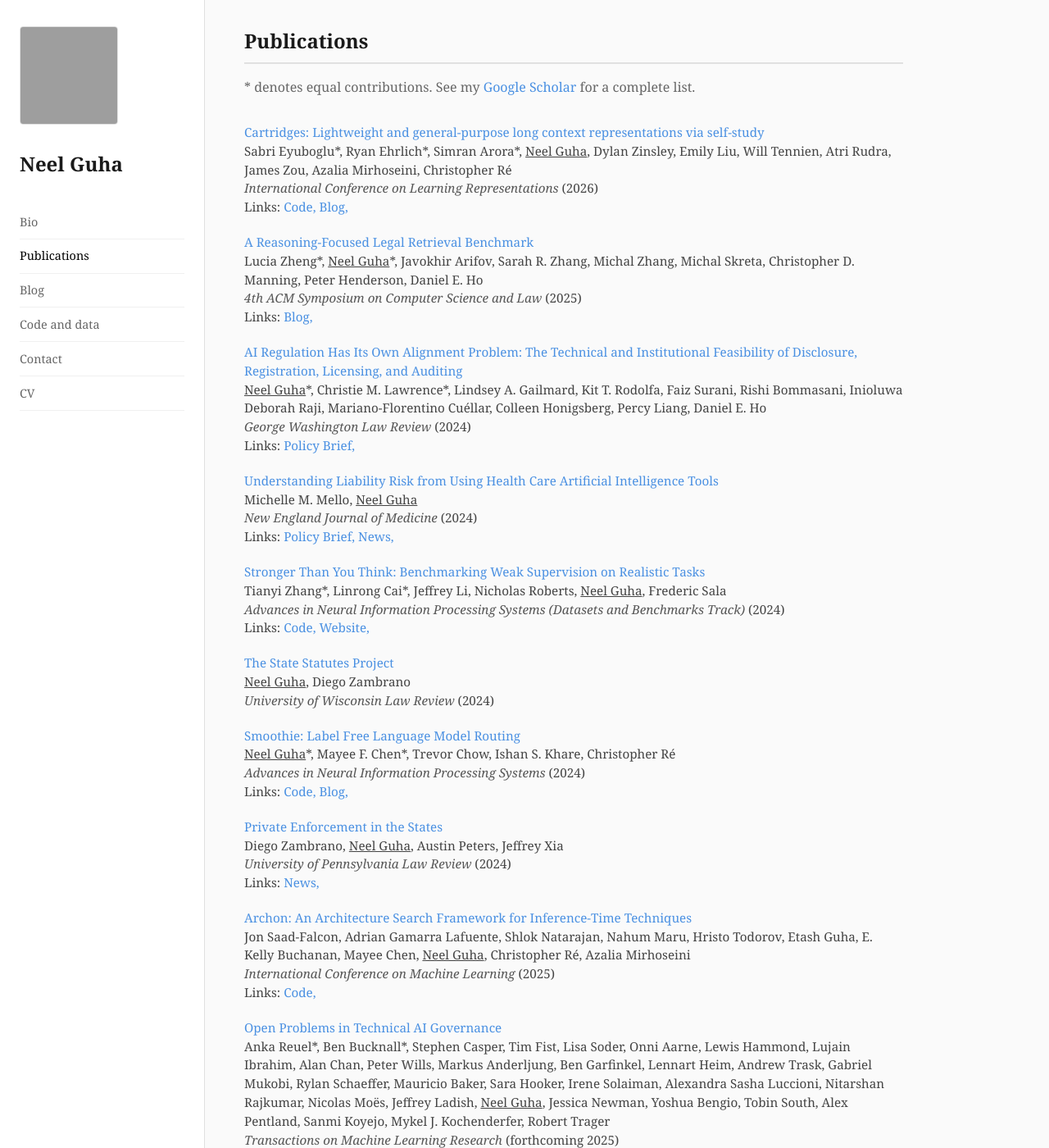
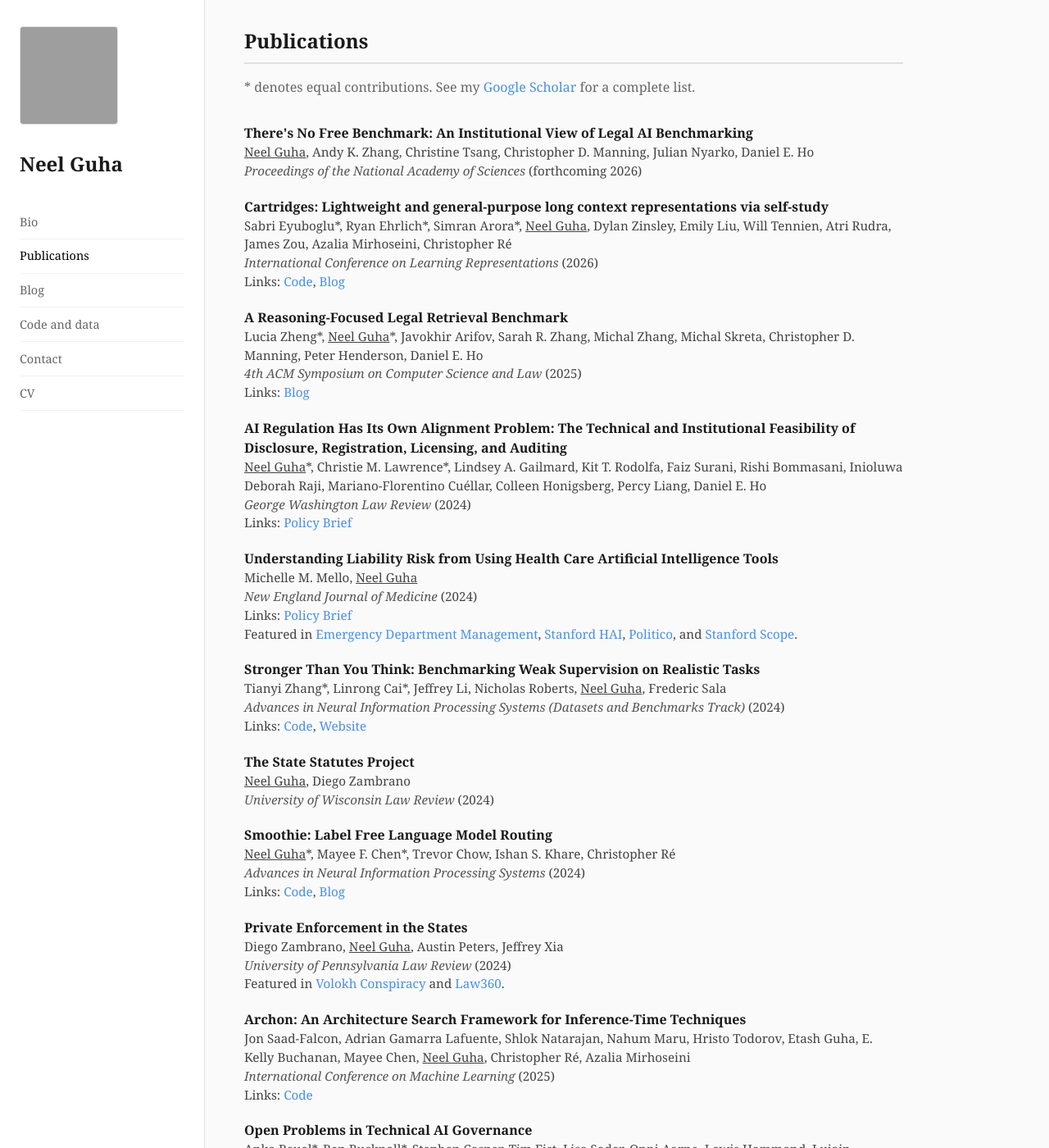
Before and after one commit to neelguha/neelguha.github.io, a Jekyll site: the page built from publications.html, in a window 1280 px wide and 1400 px high. Shown: the whole window at 82% size. Built offline with Jekyll 4.4.1, drawn with Linux system fonts in a browser that asks for light colours; some of the changed text lies outside the part shown; grey boxes are pictures that could not be loaded.

Commit message:
Updated publications

```diff
--- a/_data/news.yaml
+++ b/_data/news.yaml
@@ -1,4 +1,8 @@
 news:
+
+    - time: "February 2026"
+      events: "<a href='https://hazyresearch.stanford.edu/blog/2025-06-08-cartridges'>Cartridges</a> accepted to ICML 2026."
+      category: "current"
 
     - time: "June 2025"
       events: "Our <a href='https://academic.oup.com/edited-volume/59908/chapter-abstract/523978823?redirectedFrom=fulltext'>chapter</a> on legal benchmarking in the Oxford Handbook on the Foundations and Regulation of Generative AI is out!"
--- a/_data/publications.yaml
+++ b/_data/publications.yaml
@@ -1,4 +1,11 @@
 papers:
+
+  - title: "There's No Free Benchmark: An Institutional View of Legal AI Benchmarking"
+    authors: "<u>Neel Guha</u>, Andy K. Zhang, Christine Tsang, Christopher D. Manning, Julian Nyarko, Daniel E. Ho"
+    venue: "Proceedings of the National Academy of Sciences"
+    year: "forthcoming 2026"
+    law: y
+    selected: n
 
   - title: "Cartridges: Lightweight and general-purpose long context representations via self-study"
     authors: "Sabri Eyuboglu*, Ryan Ehrlich*, Simran Arora*, <u>Neel Guha</u>, Dylan Zinsley, Emily Liu, Will Tennien, Atri Rudra, James Zou, Azalia Mirhoseini, Christopher Ré"
@@ -222,6 +229,7 @@ papers:
     year: 2021
     paper_pdf: "https://arxiv.org/abs/2011.07194"
     cs: y
+    code: "https://github.com/mandycoston/covid-mobility-disparate-coverage"
     news: "Featured in <a href='https://www.wsj.com/articles/smartphone-location-data-can-leave-out-those-most-hit-by-covid-19-11617627615'>Wall Street Journal</a>."
 
   - title: "Bootleg: Chasing the Tail with Self-Supervised Named Entity Disambiguation"
--- a/publications.html
+++ b/publications.html
@@ -9,20 +9,20 @@ title: Publications
 {% for paper in all_papers %}
   <div class="paper-inline">
     {% if paper.paper_pdf %}
-      <a href="{{ paper.paper_pdf | prepend: site.baseurl }}" target="_blank">{{ paper.title }}</a>
+      <strong><a href="{{ paper.paper_pdf | prepend: site.baseurl }}" target="_blank">{{ paper.title }}</a></strong>
     {% else %}
       <strong>{{ paper.title }}</strong>
     {% endif %}<br>
     {{ paper.authors }}<br>
-    <em>{{ paper.venue }}</em> ({{ paper.year }})<br>
-    {% if paper.award %}<span style="color:#4682b4">Award: {{ paper.award }}</span><br>{% endif %}
-    {% if paper.code or paper.blog or paper.policy_brief or paper.website or paper.news %}
+    <em>{{ paper.venue }}</em> ({{ paper.year }}){% if paper.award or paper.code or paper.blog or paper.policy_brief or paper.website or paper.news %}<br>{% endif %}
+    {% if paper.award %}Award: {{ paper.award }}<br>{% endif %}
+    {% if paper.code or paper.blog or paper.policy_brief or paper.website %}
       Links:
-      {% if paper.code %}<a href="{{ paper.code }}" target="_blank">Code,</a>{% endif %}
-      {% if paper.blog %} <a href="{{ paper.blog }}" target="_blank">Blog,</a>{% endif %}
-      {% if paper.policy_brief %}<a href="{{ paper.policy_brief }}" target="_blank">Policy Brief,</a>{% endif %}
-      {% if paper.website %}<a href="{{ paper.website }}" target="_blank">Website,</a>{% endif %}
-      {% if paper.news %}<a href="{{ paper.news }}" target="_blank">News,</a>{% endif %}
+      {% if paper.code %}<a href="{{ paper.code }}" target="_blank">Code</a>{% if paper.blog or paper.policy_brief or paper.website %}, {% endif %}{% endif %}
+      {% if paper.blog %}<a href="{{ paper.blog }}" target="_blank">Blog</a>{% if paper.policy_brief or paper.website %}, {% endif %}{% endif %}
+      {% if paper.policy_brief %}<a href="{{ paper.policy_brief }}" target="_blank">Policy Brief</a>{% if paper.website %}, {% endif %}{% endif %}
+      {% if paper.website %}<a href="{{ paper.website }}" target="_blank">Website</a>{% endif %}
     {% endif %}
+    {% if paper.news %}{% if paper.code or paper.blog or paper.policy_brief or paper.website %}<br>{% endif %}{{ paper.news }}{% endif %}
   </div>
 {% endfor %}
```
